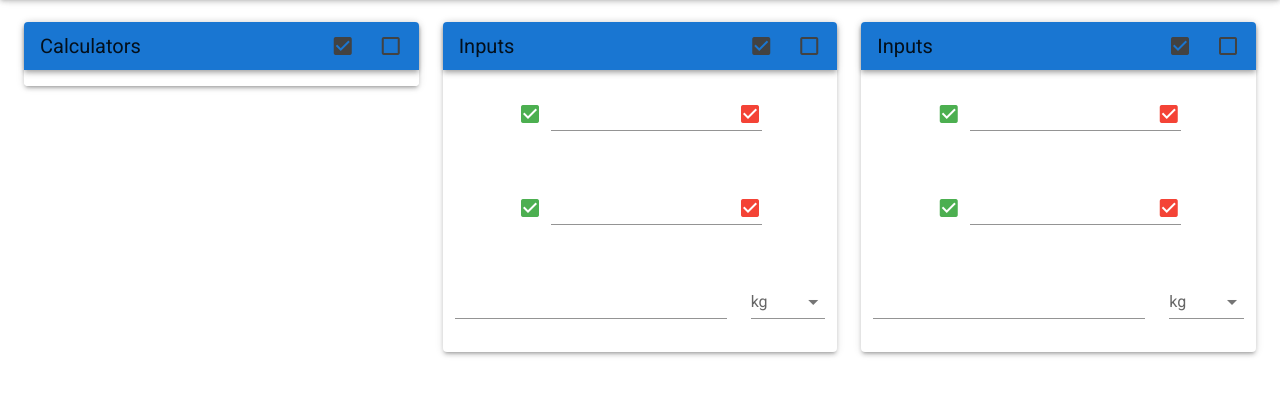
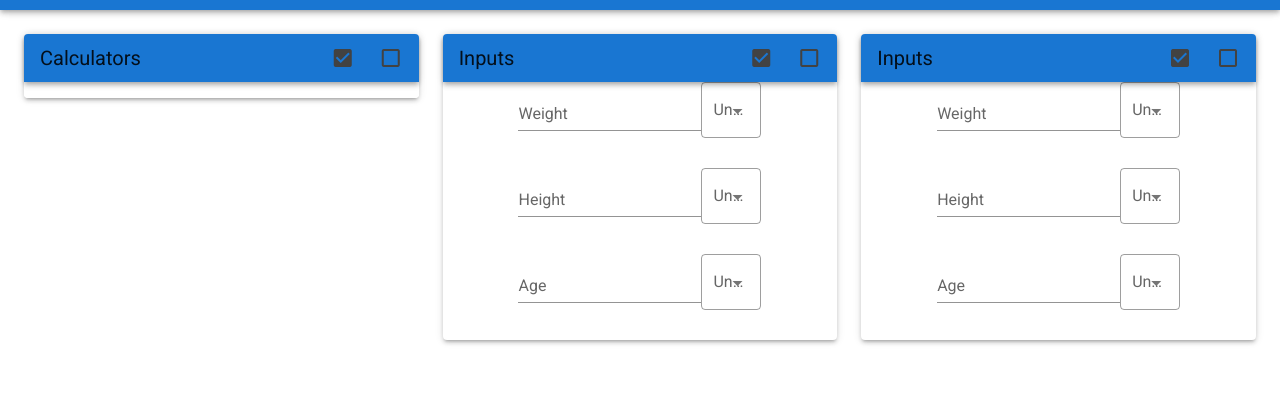
Before and after one commit to curbol/dietetic-calculator, a Nuxt app: page / in a window 1280 px wide. Shown: the part 227-629 px from the top of the page. Built offline with nearby package versions, Linux system fonts and the light colour scheme; data requests are answered from the project's data file.

Commit message:
Working on inputs

```diff
--- a/Services/CalcService.js
+++ b/Services/CalcService.js
@@ -15,5 +15,8 @@ export default {
   },
   getCalculators() {
     return apiClient.get('/calculators')
+  },
+  getInputs() {
+    return apiClient.get('/inputs')
   }
 }
--- a/components/InputList.vue
+++ b/components/InputList.vue
@@ -20,26 +20,15 @@
     </template>
     <v-container>
       <v-layout column align-center>
-        <v-flex>
-          <v-text-field>
-            <v-icon slot="append" color="red">check_box</v-icon>
-            <v-icon slot="prepend" color="green">check_box</v-icon>
-          </v-text-field>
-        </v-flex>
-        <v-flex>
-          <v-text-field>
-            <v-icon slot="append" color="red">check_box</v-icon>
-            <v-icon slot="prepend" color="green">check_box</v-icon>
-          </v-text-field>
-        </v-flex>
-        <v-flex>
+        <v-flex v-for="input in inputs" :key="input.id">
           <v-layout>
-            <v-flex>
-              <v-text-field></v-text-field>
-            </v-flex>
-            <v-flex sm3 d-flex>
-              <v-select :items="items" label="kg"></v-select>
-            </v-flex>
+            <v-text-field :label="input.name"></v-text-field>
+            <v-select
+              outlined
+              class="units"
+              :items="items"
+              label="Units"
+            ></v-select>
           </v-layout>
         </v-flex>
       </v-layout>
@@ -61,7 +50,7 @@ export default {
     }
   },
   computed: {
-    ...mapState('calcs', ['categories', 'calculators']),
+    ...mapState('calcs', ['categories', 'calculators', 'inputs']),
     ...mapGetters('calcs', ['getCalcsByCategoryId'])
   },
   methods: {
@@ -74,4 +63,8 @@ export default {
 }
 </script>
 
-<style lang="scss" scoped></style>
+<style lang="scss" scoped>
+.units {
+  width: 60px;
+}
+</style>
--- a/pages/index.vue
+++ b/pages/index.vue
@@ -40,6 +40,14 @@ export default {
         message: `Unable to fetch calc groups. Please try again.`
       })
     }
+    try {
+      await store.dispatch('calcs/fetchInputs')
+    } catch (e) {
+      error({
+        statusCode: 503,
+        message: `Unable to fetch inputs. Please try again.`
+      })
+    }
   }
 }
 </script>
--- a/store/calcs.js
+++ b/store/calcs.js
@@ -15,6 +15,9 @@ export default {
     },
     Set_Calculators(state, calculators) {
       state.calculators = calculators
+    },
+    Set_Inputs(state, inputs) {
+      state.inputs = inputs
     },
     Toggle_Activate_Category(state, id) {
       state.categories = state.categories.map(x =>
@@ -60,6 +63,10 @@ export default {
         .orderBy('title')
       commit('Set_Calculators', _data)
     },
+    async fetchInputs({ commit }) {
+      const { data } = await CalcService.getInputs()
+      commit('Set_Inputs', data)
+    },
     toggleActivateCategory({ commit }, id) {
       commit('Toggle_Activate_Category', id)
     },
```
Also changed, not shown: package.json (+7 -5 lines), 1 other file (tests, documents, lock files or other folders).
